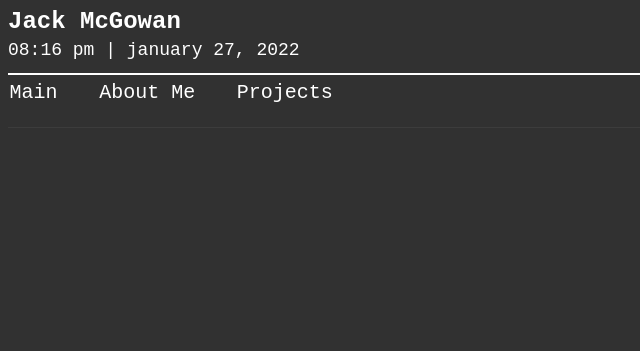
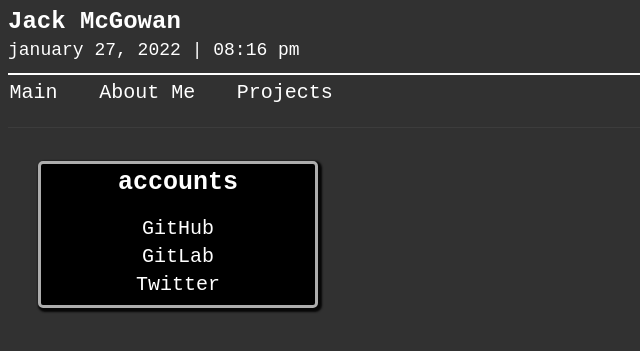
Before and after one commit to jack-mcgowan/jack-mcgowan.github.io, a PHP site: page / in a window 1280 px wide. Shown: the top 351 px of the page, without its empty margins (0-640 px from the left). Run offline with PHP 8.4, Linux system fonts and the light colour scheme.

Commit message:
Updating index, style, and js

```diff
--- a/css/style.css
+++ b/css/style.css
@@ -45,3 +45,39 @@ a:hover {
 .date {
     font-size: 18px;
 }
+
+.row {
+    margin: 0 10px;
+}
+.row::after {
+    content: "";
+    display: table;
+    clear: both;
+}
+.column {
+  float: left;
+  width: 22.5%;
+  padding: 5px 20px;
+}
+.card {
+  box-shadow: 2px 2px 2px 2px rgb(7, 7, 7);
+  transition: 0.3s;
+  padding: 4px 4px;
+  background-color: #000;
+  text-align: center;
+  color: #FFFFFF;
+  margin-top: 10%;
+  border-radius: 5px;
+  border-width: 3px;
+  border-style: solid;
+  border-color: #adadad;
+  position: relative;
+}
+.card:hover {
+  box-shadow: 4px 4px 4px 4px rgb(7,7,7);
+}
+.card_header {
+    font-size: 25px;
+    font-weight: bold;
+    padding-bottom:20px;
+}
--- a/index.html
+++ b/index.html
@@ -22,5 +22,16 @@
                 <li><a>Projects</a></li>
             </ol>
         </nav>
+
+        <div class="row">
+            <div class="column">
+                <div class="card">
+                <div class="card_header">accounts</div>
+                <a href="https://www.github.com/mcgows/" target="_blank">GitHub</a>
+                <a href="https://gitlab.com/mcgows" target="_blank">GitLab</a>
+                <a href="https://www.twitter.com/jackmcg12" target="_blank">Twitter</a>
+                </div>
+            </div>
+        </div>
     </body>
 </html>
--- a/js/main.js
+++ b/js/main.js
@@ -3,21 +3,8 @@ function date()
         let today = new Date();
         let time = today.toLocaleTimeString([], { hour: '2-digit', minute: '2-digit' });
         let date = today.toLocaleDateString('en-US', { dateStyle: 'long'} );
-        /*
-        var a = Date.now();
-        var b = new Date(a);
-        var time_options = {
-            hour: 'numeric',
-            minute: 'numeric',
-            hour12: true
-        };
-        var date_options = {
-            dateStyle: 'long'
-        }
-        var f = b.toLocaleTimeString('en-US', time_options)
-        var g = b.toLocaleDateString('en-US',date_options)
-        */
-        var timeString = time.toLowerCase()+" "+"|"+" "+date.toLowerCase()
+
+        var timeString = date.toLowerCase()+" "+"|"+" "+time.toLowerCase()
         document.getElementById("todaysDate").innerHTML = timeString;
     }
     setInterval(date,1000);
```
